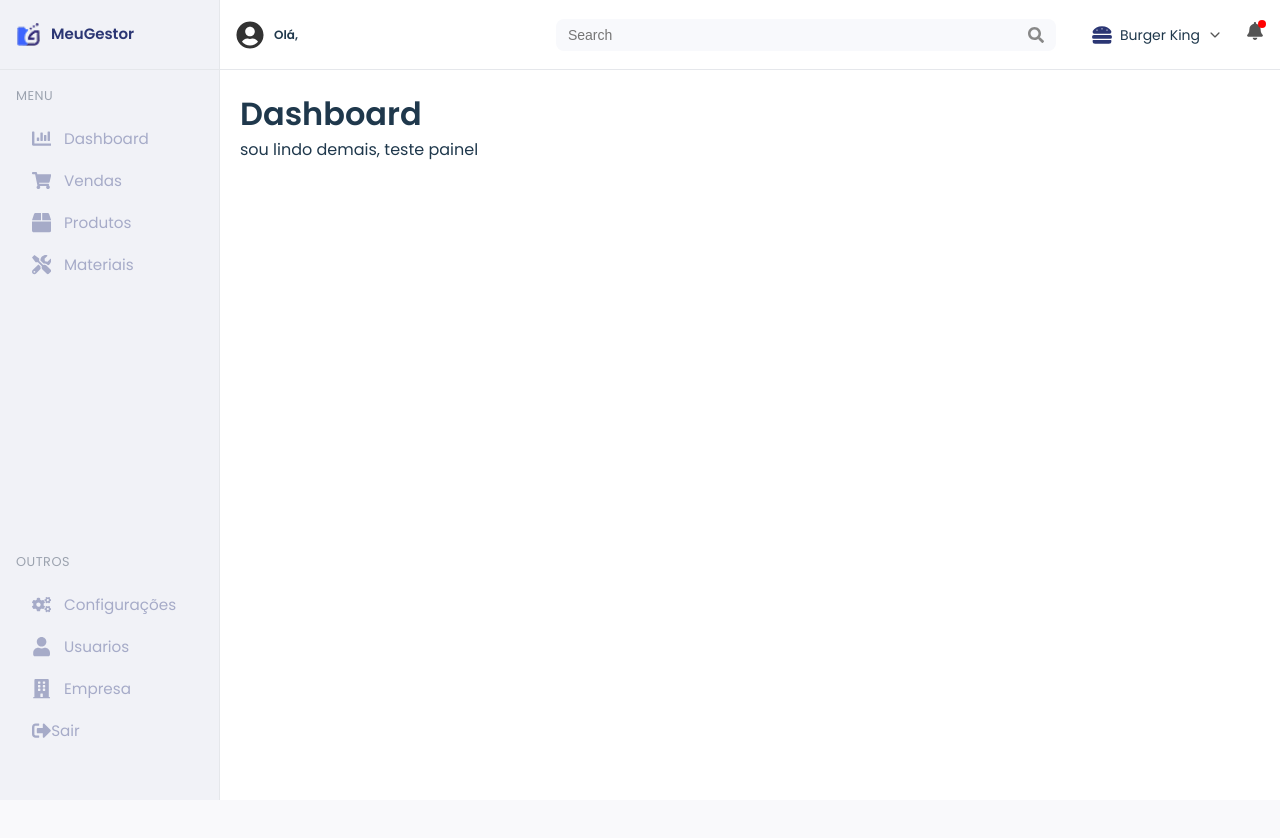
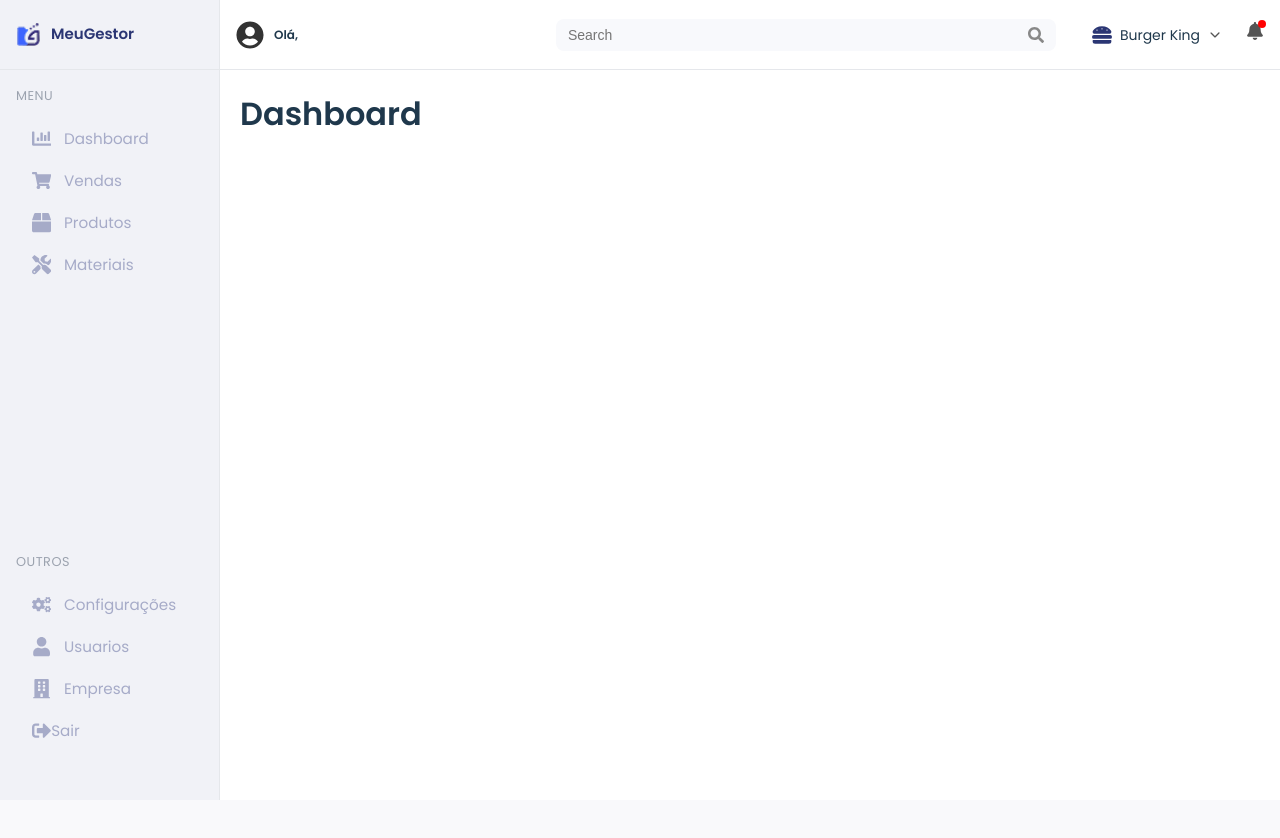
Before and after one commit to LuisAndre-FP/project-dashboard, a React (Vite) app: page /dashboard in a window 1280 px wide. Shown: the top 838 px of the page. Built offline with nearby package versions, Linux system fonts and the light colour scheme.

Commit message:
Tirando msg do painel.jsx

```diff
--- a/src/pages/Painel/Painel.jsx
+++ b/src/pages/Painel/Painel.jsx
@@ -9,7 +9,6 @@ function Painel() {
       <Sidebar />
       <div className="painelContent">
         <h1>Dashboard</h1>
-        <p>sou lindo demais, teste painel </p>
       </div>
     </>
   );
```
